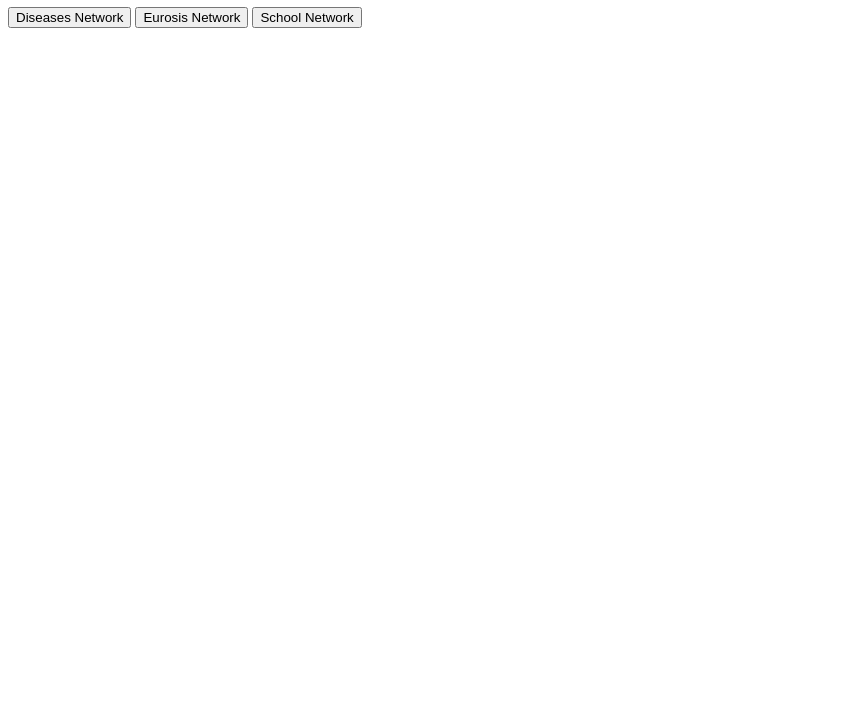
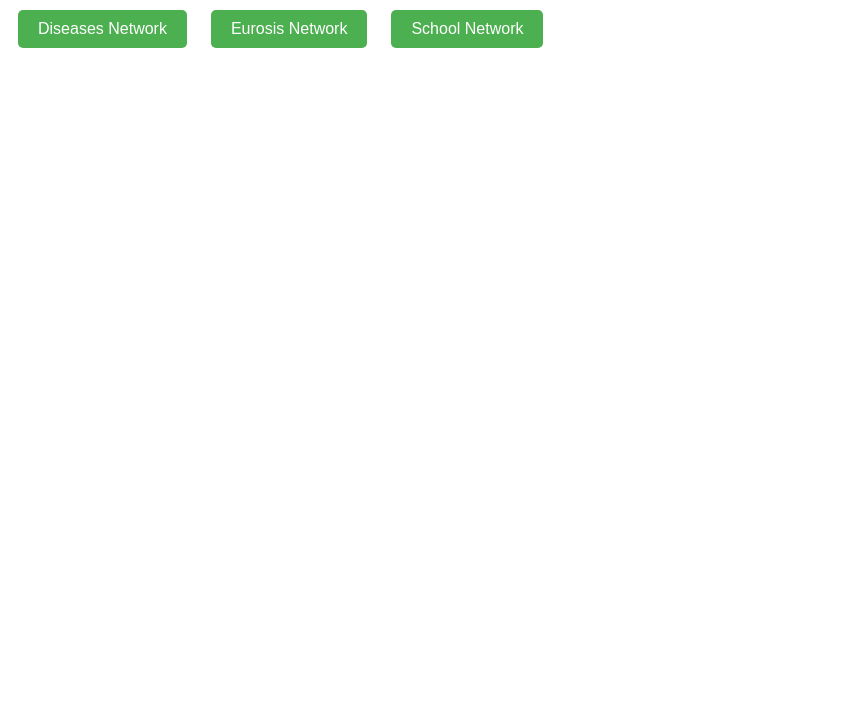
Before and after one commit to FranciscoJSB/Proyecto4-testing, a website: page index.html in a window 1280 px wide. Shown: the part 73-800 px from the top of the page, without its empty margins (0-858 px from the left). Drawn offline with nearby package versions, Linux system fonts and the light colour scheme.

Commit message:
Comments and minor style changes

```diff
--- a/index.html
+++ b/index.html
@@ -5,6 +5,7 @@
   <title>Network Visualization</title>
   <script src="https://d3js.org/d3.v7.min.js"></script>
   <style>
+    /* Define styles for nodes, links and tooltips*/
     .node {
       stroke: #fff;
       stroke-width: 1.5px;
@@ -24,34 +25,72 @@
       border-radius: 3px;
       pointer-events: none;
     }
+
+    /* Estilos para los botones */
+    button {
+      background-color: #4CAF50;
+      border: none;
+      color: white;
+      padding: 10px 20px;
+      text-align: center;
+      text-decoration: none;
+      display: inline-block;
+      font-size: 16px;
+      margin: 5px 10px;
+      cursor: pointer;
+      border-radius: 5px;
+    }
+
+    button:hover {
+      background-color: #45a049;
+    }
+
+    button:active {
+      background-color: #3e8e41;
+    }
+
+    /* Estilos para el título */
+    h1 {
+      font-family: Arial, sans-serif;
+      color: #604CC3;
+      text-align: center;
+      margin-top: 20px;
+    }
   </style>
 </head>
 <body>
+  <!--- Create the page title and menu  -->
   <h1>Network Visualization</h1>
   <button onclick="loadNetwork('diseases')">Diseases Network</button>
   <button onclick="loadNetwork('eurosis')">Eurosis Network</button>
   <button onclick="loadNetwork('school')">School Network</button>
+  <!--- Create an SVG container where network will be displayed --->
   <svg width="960" height="600"></svg>
 
   <script>
+    // Select the SVG element and get its dimensions
     const svg = d3.select("svg");
     const width = +svg.attr("width");
     const height = +svg.attr("height");
 
+    // Create a div for the tooltip
     const tooltip = d3.select("body").append("div")
       .attr("class", "tooltip")
       .style("opacity", 0);
 
+    // Set the zoom and scroll within the svg
     const zoomHandler = d3.zoom()
       .scaleExtent([0.5, 5])
       .on("zoom", zoomed);
 
     svg.call(zoomHandler);
 
+    // Function that applies the zoom transform
     function zoomed(event) {
       svg.selectAll('g').attr("transform", event.transform);
     }
 
+    // Load JSON data from the server
     function loadNetwork(network) {
       d3.json(`/.netlify/functions/${network}`)
         .then(data => {
@@ -68,6 +107,7 @@
         });
     }
 
+    // Format data to be compatible with D3.js
     function formatData(data) {
       if (data.nodes && data.edges) {
         const nodes = data.nodes.map(node => ({
@@ -83,17 +123,21 @@
       return null;
     }
 
+    // Main function that creates the network display
     function visualizeNetwork(graph) {
+      // Removes all elements inside SVG
       svg.selectAll("*").remove();
-
+      // Create a new element 'g' (group) inside SVG and assign the variable 'g'
       const g = svg.append("g");
 
+      // Configure D3.js force simulation
       const simulation = d3.forceSimulation(graph.nodes)
         .force("link", d3.forceLink(graph.links).id(d => d.id).distance(50))
         .force("charge", d3.forceManyBody().strength(-100))
         .force("center", d3.forceCenter(width / 2, height / 2))
         .force("collision", d3.forceCollide().radius(10));
 
+      // Create and configure visual elements for links and nodes
       const link = g.append("g")
         .attr("class", "links")
         .selectAll("line")
@@ -119,6 +163,7 @@
 
       simulation.on("tick", ticked);
 
+      // Updates the position of nodes and links in each iteration of the simulation
       function ticked() {
         link
           .attr("x1", d => d.source.x)
@@ -131,6 +176,7 @@
           .attr("cy", d => d.y);
       }
 
+      // Displays the tooltip with node information when clicked
       function nodeClicked(event, d) {
         tooltip.transition()
           .duration(200)
@@ -140,6 +186,7 @@
           .style("top", (event.pageY - 28) + "px");
       }
 
+      // Functions to handle node dragging
       function dragstarted(event, d) {
         if (!event.active) simulation.alphaTarget(0.3).restart();
         d.fx = d.x;
```
Also changed, not shown: functions/diseases/diseases.js (+15 -1 lines), functions/eurosis/eurosis.js (+14 -1 lines), functions/school/school.js (+8 -2 lines).
